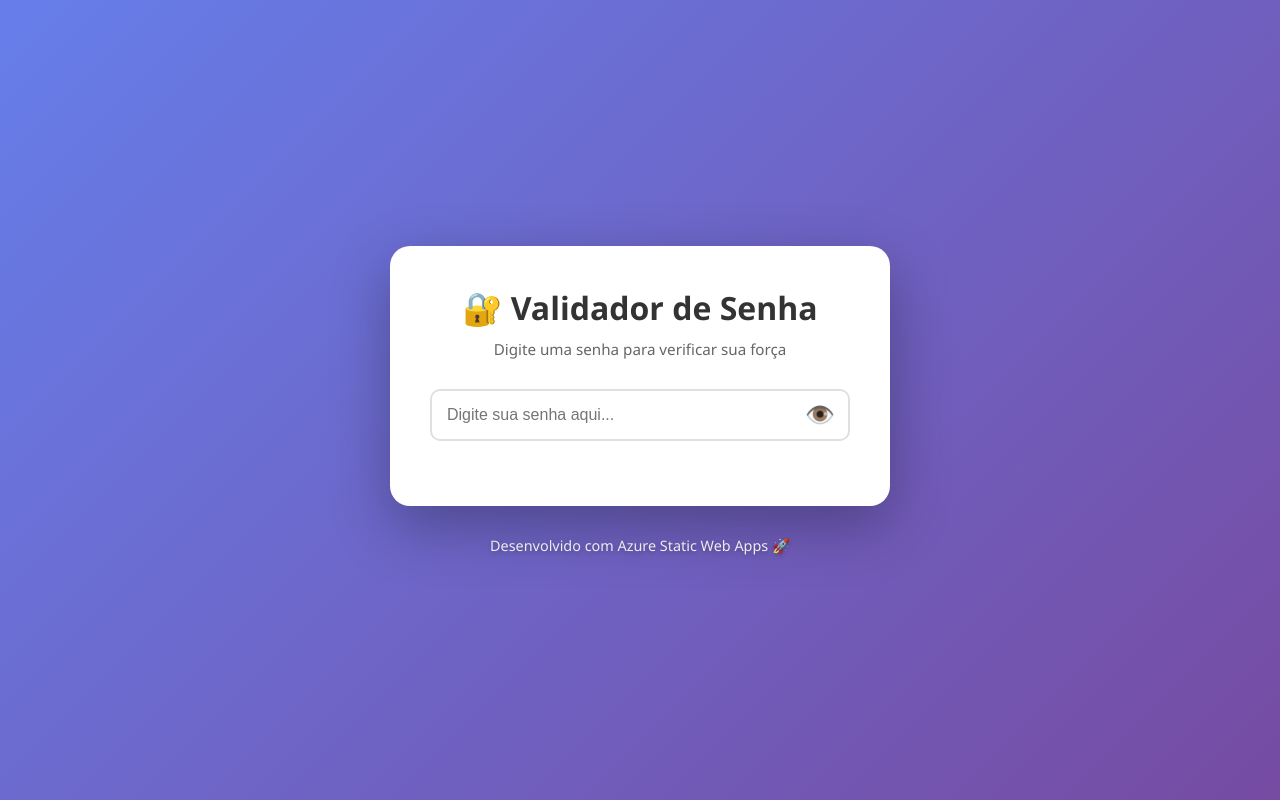
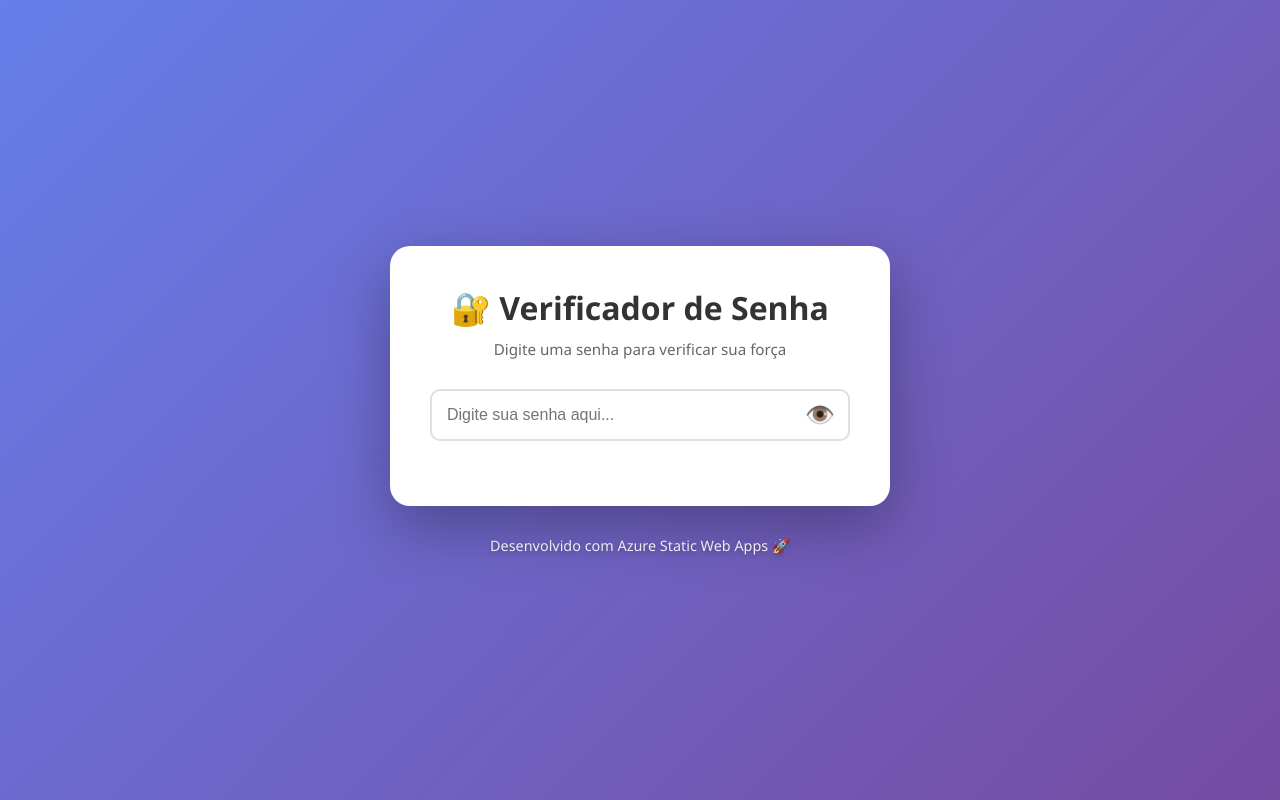
Before and after one commit to micaellaletran-dot/Verificador-de-Senha, a plain HTML site: page index.html in a window 1280 px wide. Drawn offline with Linux system fonts and the light colour scheme.

Commit message:
Update index.html

```diff
--- a/index.html
+++ b/index.html
@@ -3,13 +3,13 @@
 <head>
     <meta charset="UTF-8">
     <meta name="viewport" content="width=device-width, initial-scale=1.0">
-    <title>Validador de Senha por Pontuação</title>
+    <title>Verificador de Senha por Pontuação</title>
     <link rel="stylesheet" href="assets/styles.css">
 </head>
 <body>
     <div class="container">
         <div class="card">
-            <h1>🔐 Validador de Senha</h1>
+            <h1>🔐 Verificador de Senha</h1>
             <p class="subtitle">Digite uma senha para verificar sua força</p>
 
             <div class="input-group">
```
